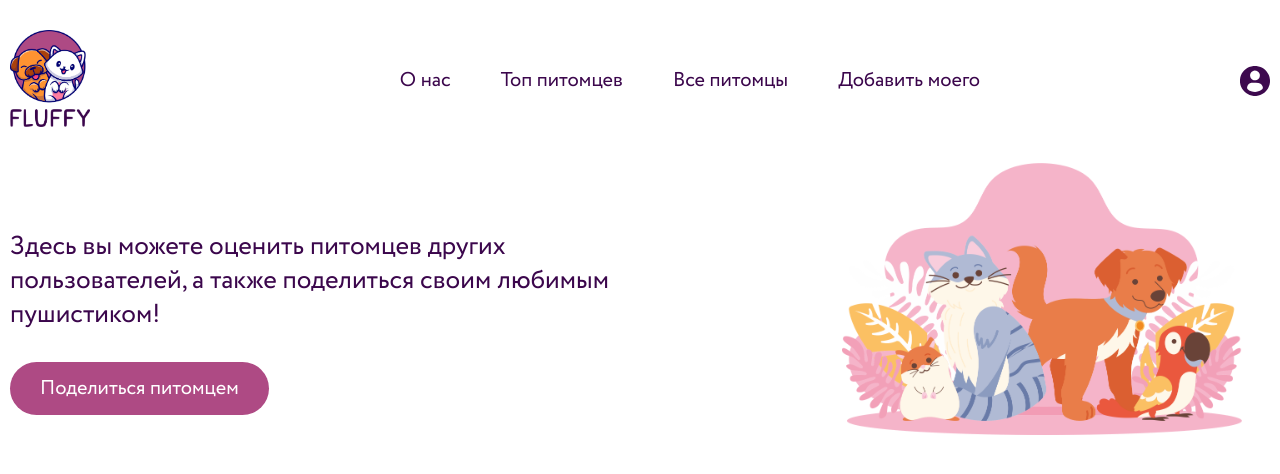
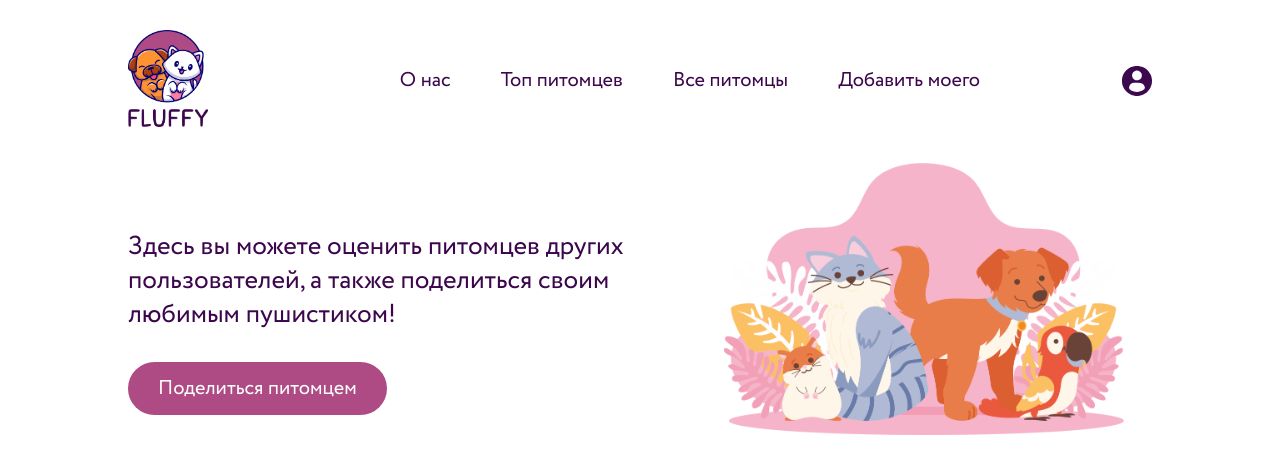
Before and after one commit to mirael26/fluffy, a React app: page /#/ in a window 1280 px wide. Shown: the top 474 px of the page. Built offline with nearby package versions, Linux system fonts and the light colour scheme.

Commit message:
Change app width

```diff
--- a/src/scss/mixins/containers.scss
+++ b/src/scss/mixins/containers.scss
@@ -1,4 +1,5 @@
 @mixin center {
-  max-width: 1260px;
+  // max-width: 1260px;
+  max-width: 1024px;
   margin: 0 auto;
 }
```
